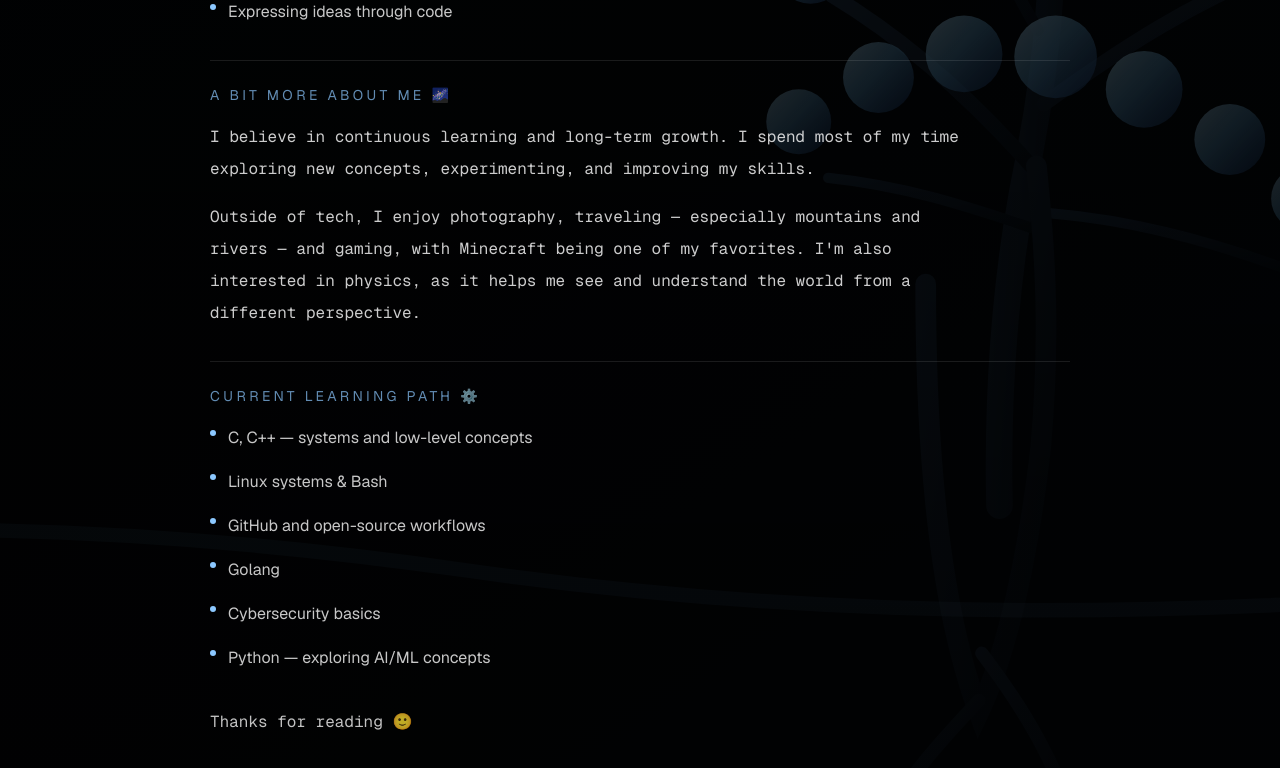
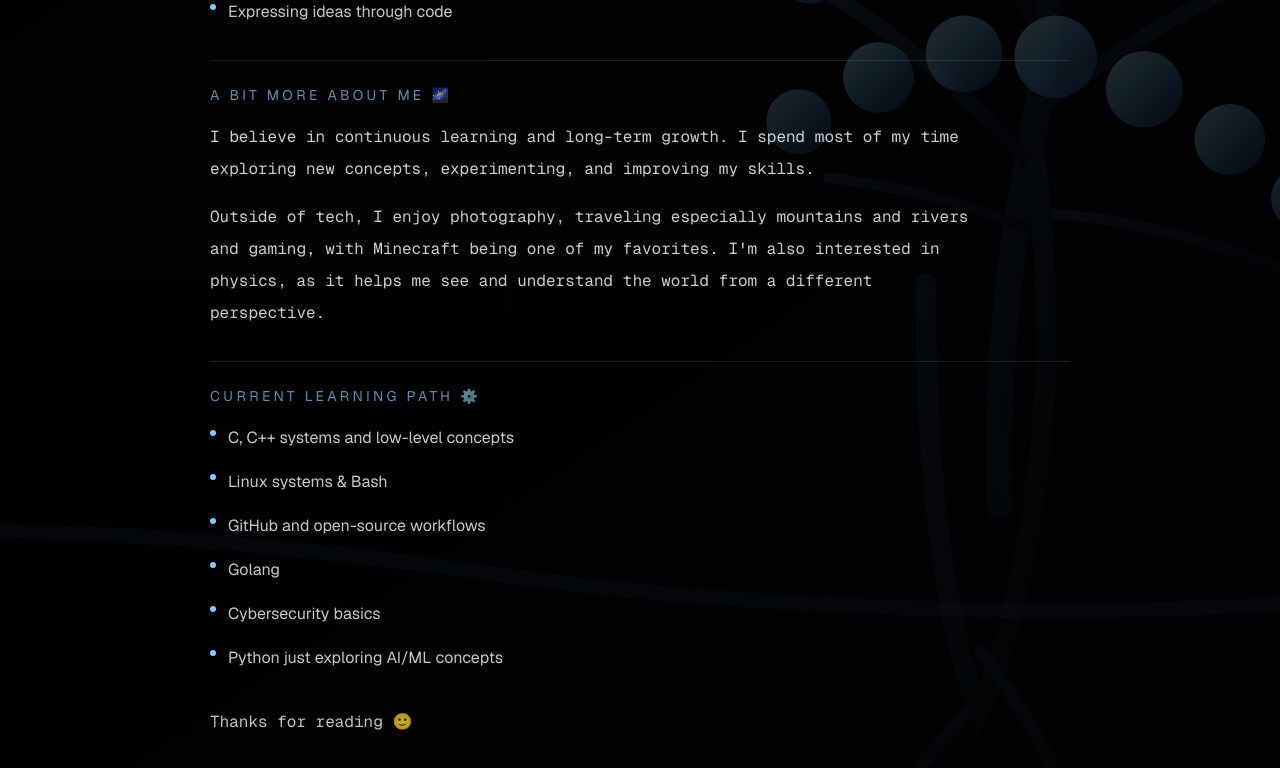
Before and after one commit to KyzenDev7/kyzen-portfolio, a Next.js app: page /about in a window 1280 px wide. Shown: the part 790-1558 px from the top of the page. Built offline with nearby package versions, Linux system fonts and the light colour scheme.

Commit message:
Fix punctuation and wording in about page

```diff
--- a/src/app/about/page.js
+++ b/src/app/about/page.js
@@ -65,7 +65,7 @@ export default function AboutPage() {
                   concepts, experimenting, and improving my skills.
                 </p>
                 <p>
-                  Outside of tech, I enjoy photography, traveling — especially mountains and rivers — and gaming,
+                  Outside of tech, I enjoy photography, traveling especially mountains and rivers and gaming,
                   with Minecraft being one of my favorites. I&apos;m also interested in physics, as it helps me see and
                   understand the world from a different perspective.
                 </p>
@@ -77,7 +77,7 @@ export default function AboutPage() {
               <ul className="mt-4 space-y-3 text-white/78">
                 <li className="flex items-start gap-3">
                   <span className="mt-2 h-1.5 w-1.5 rounded-full bg-[#8cc8ff]" />
-                  <span>C, C++ — systems and low-level concepts</span>
+                  <span>C, C++ systems and low-level concepts</span>
                 </li>
                 <li className="flex items-start gap-3">
                   <span className="mt-2 h-1.5 w-1.5 rounded-full bg-[#8cc8ff]" />
@@ -97,7 +97,7 @@ export default function AboutPage() {
                 </li>
                 <li className="flex items-start gap-3">
                   <span className="mt-2 h-1.5 w-1.5 rounded-full bg-[#8cc8ff]" />
-                  <span>Python — exploring AI/ML concepts</span>
+                  <span>Python just exploring AI/ML concepts</span>
                 </li>
               </ul>
             </div>
```
